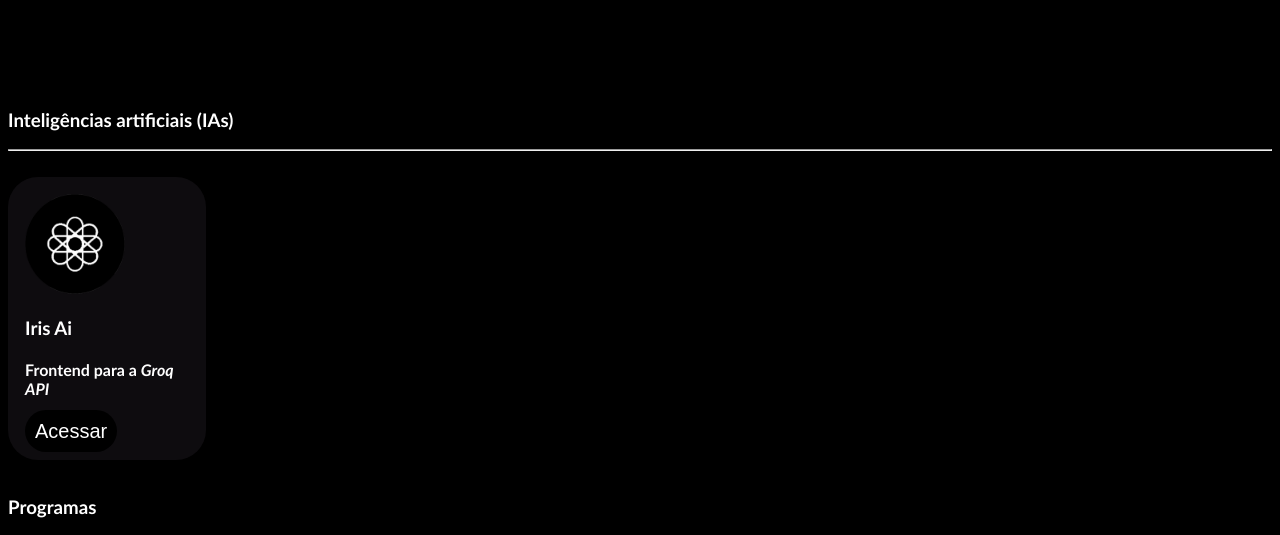
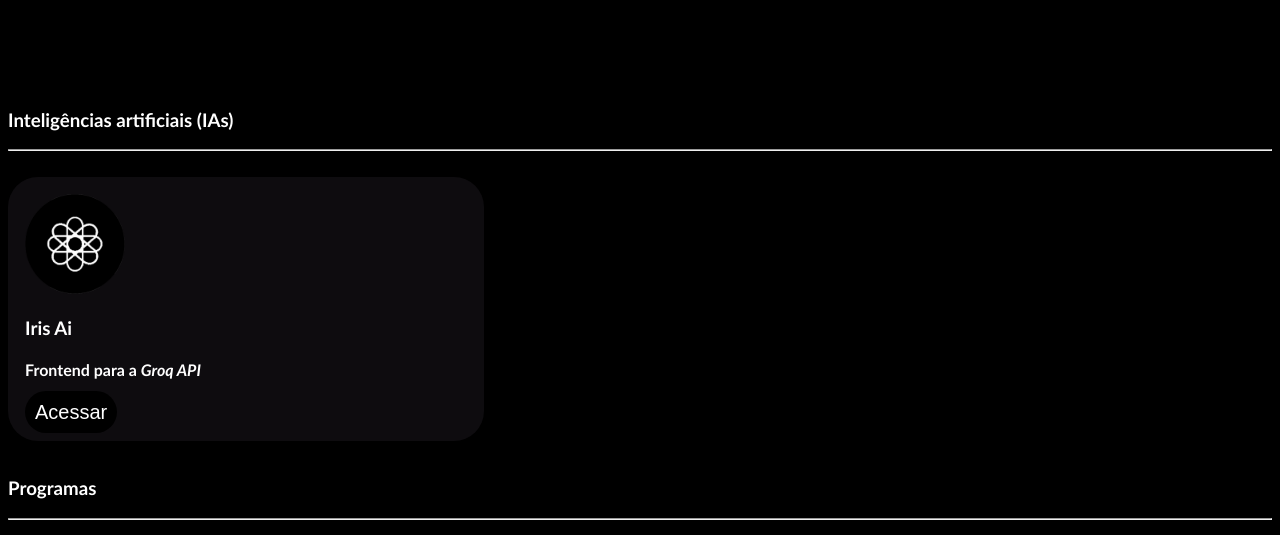
Before and after one commit to jp222343/hert, a plain HTML site: page projetos.html in a window 1280 px wide. Shown: the part 265-800 px from the top of the page. Drawn offline with Linux system fonts and the light colour scheme.

Commit message:
Update styles.css

```diff
--- a/styles.css
+++ b/styles.css
@@ -55,7 +55,7 @@ main h4{
     background-color: #4d435030;
     border-radius: 30px;
     padding: 17px;
-    width: 13%;
+    width: 35%;
     transition: .1s;
 }
 
```
